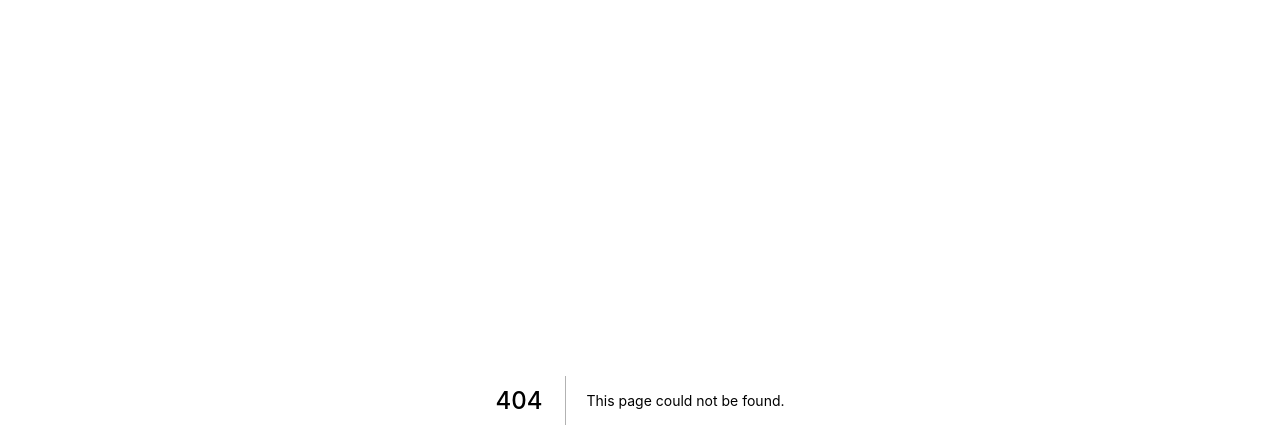
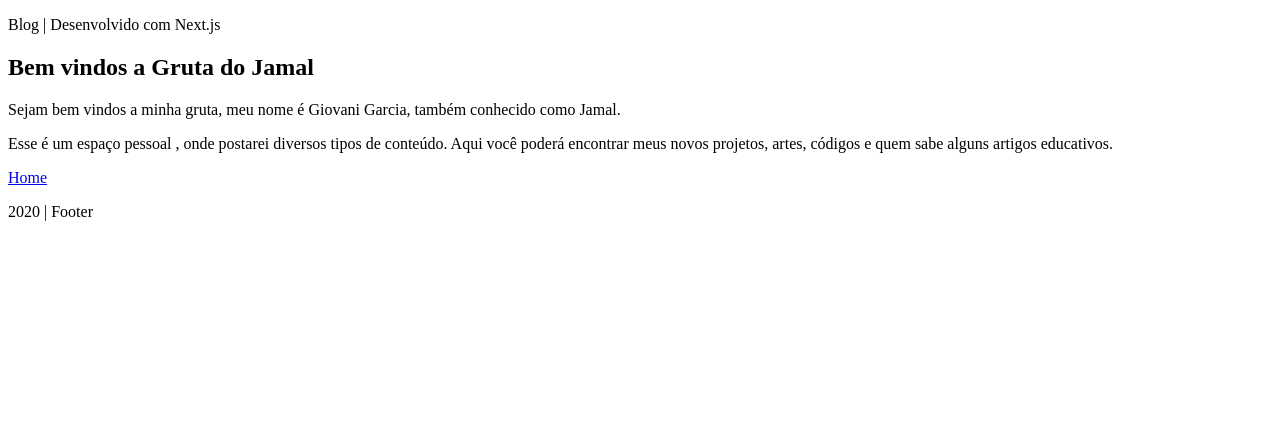
Before and after one commit to GamerSenior/gruta-do-jamal, a Next.js app: page /posts/hello-word in a window 1280 px wide. Before the commit this address had no page. Shown: the top 448 px of the page. Built offline with nearby package versions, Linux system fonts and the light colour scheme.

Commit message:
Criado novo post e adicionado arquivo de Post

```diff
--- /dev/null
+++ b/_posts/hello-word.md
@@ -0,0 +1,7 @@
+---
+title: Bem vindos a Gruta do Jamal
+---
+Sejam bem vindos a minha gruta, meu nome é Giovani Garcia, também conhecido como Jamal.
+
+Esse é um espaço pessoal , onde postarei diversos tipos de conteúdo.
+Aqui você poderá encontrar meus novos projetos, artes, códigos e quem sabe alguns artigos educativos.
--- /dev/null
+++ b/pages/posts/[slug].js
@@ -0,0 +1,23 @@
+import PostLayout from '@layouts/posts'
+import { getPostBySlug, getAllPosts } from '@api'
+
+export default function Post(props) {
+    return <PostLayout title={props.title} content={props.content} />
+}
+
+export async function getStaticProps(context) {
+    return {
+        props: await getPostBySlug(context.params.slug)
+    }
+}
+
+export async function getStaticPaths() {
+    let paths = await getAllPosts()
+    paths = paths.map(post => ({
+        params: {slug: post.slug }
+    }))
+    return {
+        paths: paths,
+        fallback: false
+    }
+}
```
Also changed, not shown: _posts/test.md (deleted, +0 -5 lines), 1 other file (tests, documents, lock files or other folders).
